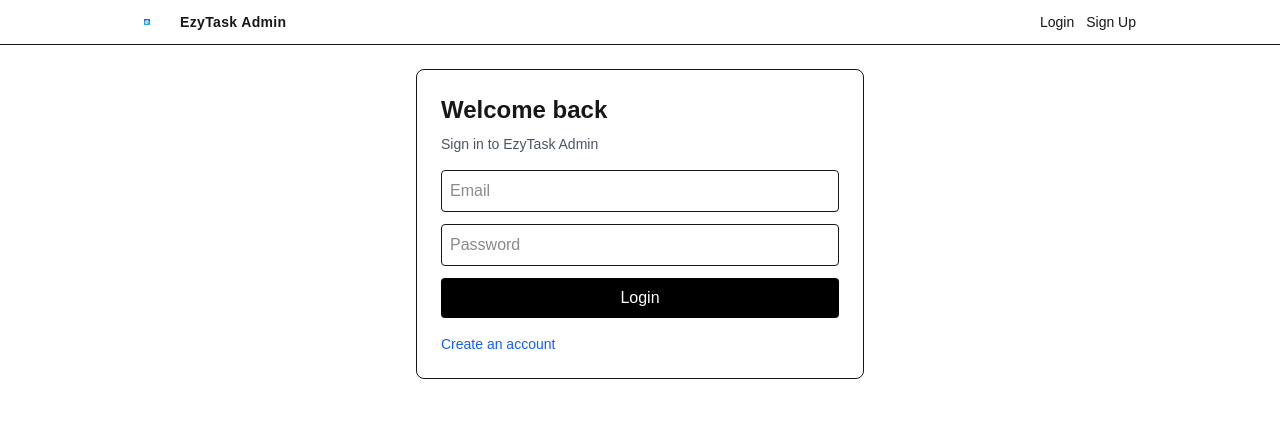
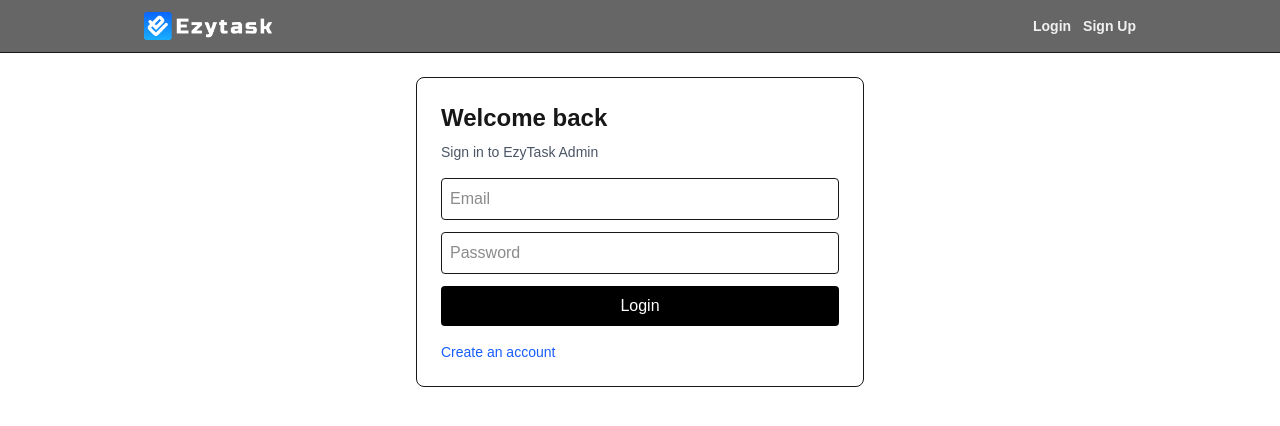
Before and after one commit to jredimer2/multitrak-admin, a Next.js app: page /auth/login in a window 1280 px wide. Shown: the top 426 px of the page. Built offline with nearby package versions, Linux system fonts and the light colour scheme.

Commit message:
update header style

```diff
--- a/src/app/layout.tsx
+++ b/src/app/layout.tsx
@@ -29,13 +29,12 @@ export default function RootLayout({
       <body
         className={`${geistSans.variable} ${geistMono.variable} antialiased`}
       >
-        <header className="border-b bg-white/80 backdrop-blur supports-[backdrop-filter]:bg-white/60">
+        <header className="border-b bg-black/80 backdrop-blur supports-[backdrop-filter]:bg-black/60">
           <div className="max-w-5xl mx-auto px-4 py-3 flex items-center gap-3">
             <Link href="/auth/login" className="flex items-center gap-2">
-              <Image src="/logo.png" alt="EzyTask logo" width={28} height={28} />
-              <span className="text-sm font-semibold tracking-wide">EzyTask Admin</span>
+              <Image src="/logo.png" alt="EzyTask logo" width={128} height={28} />
             </Link>
-            <nav className="ml-auto flex items-center gap-3 text-sm">
+            <nav className="ml-auto flex items-center gap-3 text-sm text-white/90 font-bold">
               <Link className="hover:underline" href="/auth/login">Login</Link>
               <Link className="hover:underline" href="/auth/signup">Sign Up</Link>
             </nav>
```
